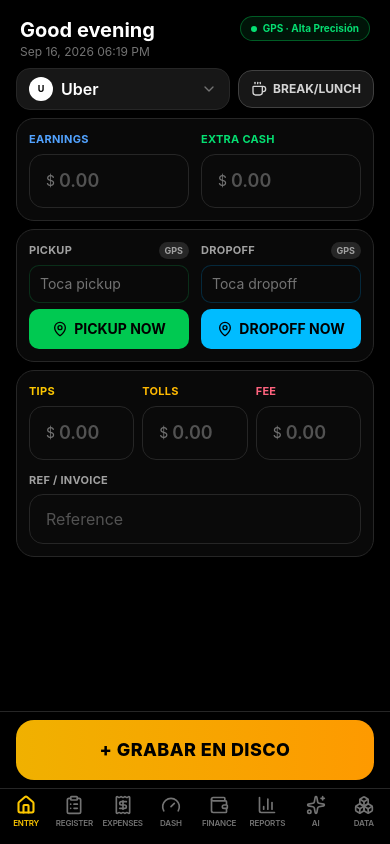
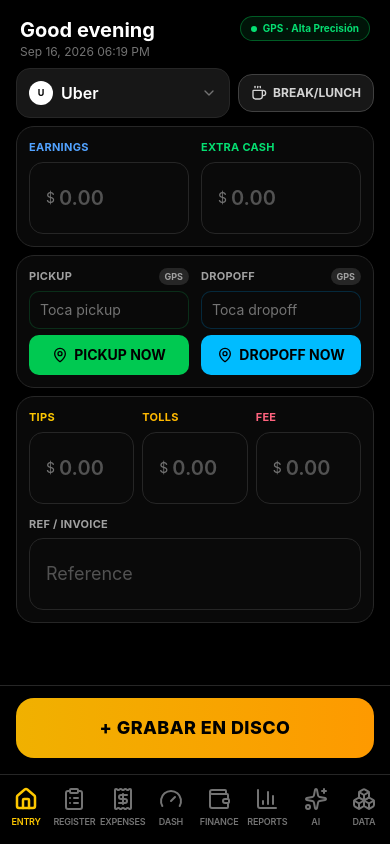
Before and after one commit to transittaxmc-create/claris, a Next.js app: page / in a window 390 px wide. Built offline with nearby package versions, Linux system fonts and the light colour scheme.

Commit message:
Expand phone controls and raise bottom actions

```diff
--- a/components/copiloto/bottom-nav.tsx
+++ b/components/copiloto/bottom-nav.tsx
@@ -41,7 +41,7 @@ export function BottomNav({
   onChange: (t: Tab) => void
 }) {
   return (
-    <nav className="shrink-0 flex min-h-[3.5rem] items-stretch gap-0 border-t border-neutral-800 bg-black px-0.5 pb-[env(safe-area-inset-bottom)] pt-1">
+    <nav className="shrink-0 flex min-h-[4.25rem] items-stretch gap-0 border-t border-neutral-800 bg-black px-0.5 pb-[max(0.75rem,env(safe-area-inset-bottom))] pt-2">
       {ITEMS.map(({ key, label, icon: Icon }) => {
         const isActive = active === key
         return (
@@ -50,13 +50,13 @@ export function BottomNav({
             type="button"
             onClick={() => onChange(key)}
             className={cn(
-              "flex min-w-[48px] flex-1 flex-col items-center gap-0.5 rounded-lg py-0.5 transition-colors",
+              "flex min-w-[48px] flex-1 flex-col items-center gap-1 rounded-lg py-1 transition-colors",
               isActive ? "text-yellow-400" : "text-neutral-500 hover:text-neutral-300",
             )}
             aria-current={isActive ? "page" : undefined}
           >
-            <Icon className="size-5" strokeWidth={isActive ? 2.5 : 2} />
-            <span className="text-[8px] font-semibold tracking-tight">{label}</span>
+            <Icon className="size-6" strokeWidth={isActive ? 2.5 : 2} />
+            <span className="text-[9px] font-semibold tracking-tight">{label}</span>
           </button>
         )
       })}
--- a/components/copiloto/entry-screen.tsx
+++ b/components/copiloto/entry-screen.tsx
@@ -21,14 +21,14 @@ function MoneyField({
   return (
     <label className="flex min-w-0 flex-1 flex-col gap-1.5">
       <span className={cn("text-[11px] font-bold tracking-wide", color)}>{label}</span>
-      <div className="flex items-center rounded-xl border border-neutral-800 bg-neutral-950 px-4 py-3 focus-within:border-neutral-600">
+      <div className="flex min-h-[4.5rem] items-center rounded-xl border border-neutral-800 bg-neutral-950 px-4 py-3.5 focus-within:border-neutral-600">
         <span className="mr-1 text-sm text-neutral-500">$</span>
         <input
           inputMode="decimal"
           value={value === 0 ? "" : String(value)}
           onChange={(e) => onChange(Number.parseFloat(e.target.value) || 0)}
           placeholder="0.00"
-          className="w-full bg-transparent text-lg font-semibold text-white outline-none placeholder:text-neutral-600"
+          className="w-full bg-transparent text-xl font-semibold text-white outline-none placeholder:text-neutral-600"
         />
       </div>
     </label>
@@ -90,7 +90,7 @@ function LocationColumn({
       {loc ? (
         <div
           className={cn(
-            "relative min-h-[104px] rounded-xl border p-2.5 transition-all",
+            "relative min-h-[118px] rounded-xl border p-3 transition-all",
             loc.banner === "blue"
               ? "border-sky-700/60 bg-sky-950/30 text-sky-100"
               : "border-emerald-700/60 bg-emerald-950/30 text-emerald-100"
@@ -321,7 +321,7 @@ export function EntryScreen({
             <button
               type="button"
               onClick={() => setPlatformOpen((o) => !o)}
-              className="flex w-full items-center justify-between rounded-xl border border-neutral-800 bg-neutral-900 px-3 py-2"
+              className="flex w-full items-center justify-between rounded-xl border border-neutral-800 bg-neutral-900 px-3 py-3"
             >
               <span className="flex items-center gap-2">
                 <span className="flex size-6 items-center justify-center rounded-full bg-white text-[9px] font-bold text-black">
@@ -450,14 +450,14 @@ export function EntryScreen({
               value={draft.ref}
               onChange={(e) => set("ref", e.target.value)}
               placeholder="Reference"
-              className="rounded-xl border border-neutral-800 bg-neutral-950 px-4 py-3 text-base text-white outline-none placeholder:text-neutral-600 focus:border-neutral-600"
+              className="min-h-[4.5rem] rounded-xl border border-neutral-800 bg-neutral-950 px-4 py-3 text-lg text-white outline-none placeholder:text-neutral-600 focus:border-neutral-600"
             />
           </label>
         </section>
       </div>
 
       {/* Sticky record button con calidad y feedback */}
-      <div className="shrink-0 border-t border-neutral-800 bg-black px-4 pb-[calc(0.5rem+env(safe-area-inset-bottom))] pt-2 sm:px-8 sm:py-5">
+      <div className="shrink-0 border-t border-neutral-800 bg-black px-4 pb-[calc(1rem+env(safe-area-inset-bottom))] pt-3 sm:px-8 sm:py-5">
         <button
           type="button"
           onClick={handleSave}
```
